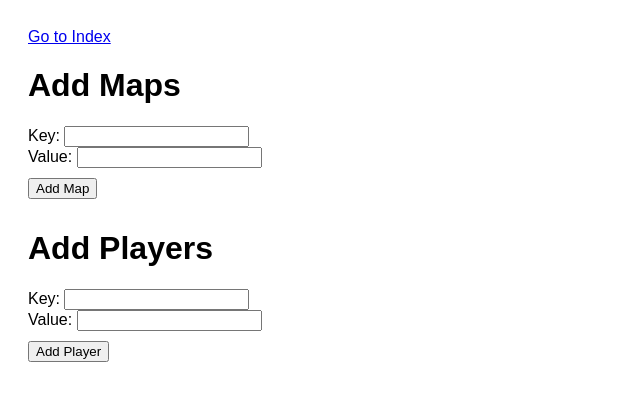
After one commit to vcanillas/aoe4-lp-playertools, a Flask app: page /admin in a window 1280 px wide. The commit adds this page. Shown: the top 401 px of the page, without its empty margins (0-640 px from the left). Run offline with Flask 3, Linux system fonts and the light colour scheme.

Commit message:
admin part

```diff
--- a/app.py
+++ b/app.py
@@ -1,7 +1,7 @@
 import requests, json
 from typing import List
 from flask import Flask, request, jsonify, render_template
-from reference import PLAYERS
+import reference
 import model, settings
 
 app = Flask(__name__)
@@ -99,12 +99,11 @@ def process_data(data, player1_id) -> List[model.Map]:
 
 def get_all_players(matches: List[model.Map]):
     # Make a shallow copy of PLAYERS to avoid modifying the original list
-    updated_players = PLAYERS.copy()
+    updated_players = reference.get_Players().copy()
 
     for match in matches:
         for team in match.teams:
             for player in team.players:
-                player_id = player.profile_id
                 # If player not already in PLAYERS
                 if player.profile_id not in updated_players:
                     # Create new player object
@@ -113,18 +112,46 @@ def get_all_players(matches: List[model.Map]):
     return updated_players
 
 
-@app.route("/get_players", methods=["GET"])
+@app.route("/players", methods=["GET"])
 def get_players():
-    return jsonify(PLAYERS)
+    return reference.get_Players()
 
 
-@app.route("/")
-def index():
-    return render_template("index.html")
+@app.route("/player", methods=["POST"])
+def add_player():
+    players = reference.get_Players()
+    new_id = request.json.get("id")
+    new_value = request.json.get("value")
+    if new_id in players:
+        return jsonify({"error": "ID already exists"}), 400
+    players[new_id] = new_value
+
+    sorted_maps = dict(sorted(players.items(), key=lambda item: item[1]))
+    reference.save_data("players.json", sorted_maps)
+    return jsonify({"message": "Player added"}), 201
+
+
+@app.route("/maps", methods=["GET"])
+def get_maps():
+    return reference.get_Maps()
+
+
+@app.route("/map", methods=["POST"])
+def add_map():
+    maps = reference.get_Maps()
+    new_id = request.json.get("id")
+    new_value = request.json.get("value")
+    if new_id in maps:
+        return jsonify({"error": "ID already exists"}), 400
+    maps[new_id] = new_value
+
+    sorted_maps = dict(sorted(maps.items(), key=lambda item: item[1]))
+    reference.save_data("maps.json", sorted_maps)
+    return jsonify({"message": "Civilization added"}), 201
 
 
 @app.route("/games", methods=["POST"])
-def map_route():
+def game_route():
 
     data = request.get_json()
     player_id = int(data.get("player_id"))
@@ -162,5 +189,15 @@ def map_route():
     return jsonify({"players": all_players, "maps": map_dicts})
 
 
+@app.route("/admin")
+def home():
+    return render_template("admin.html")
+
+
+@app.route("/")
+def index():
+    return render_template("index.html")
+
+
 if __name__ == "__main__":
     app.run(debug=True)
--- a/reference.py
+++ b/reference.py
@@ -1,3 +1,6 @@
+import json
+import os
+
 CIVILIZATIONS = {
     106553: "eng",
     129267: "mon",
@@ -20,73 +23,27 @@ CIVILIZATIONS = {
 }
 
 
-PLAYERS = {
-    8432378: "Anotand",
-    4583101: "Baltune",
-    8139502: "Beasty",
-    6946065: "Bee",
-    520130: "Chuckfrancis",
-    7090781: "coRe",
-    6943917: "DeMu",
-    8945737: "Gullyd3ck3l",
-    16794502: "JIF Music",
-    3813060: "kiljardi",
-    3877183: "LaSh",
-    22831107: "Learning Ottoman",
-    8354416: "loueMT",
-    8272651: "LucifroN7",
-    6961598: "MeomaikA",
-    1102458: "MarineLorD",
-    9298419: "Numudan",
-    1445943: "Ourk",
-    8446710: "1puppypaw",
-    9469627: "Remilia Scarlet",
-    2347873: "SAS",
-    4703134: "Starflark",
-    2942077: "Valdemar",
-    1571336: "viBalton",
-    60328: "VortiX",
-    8442107: "Wam01",
-    14611083: "Deniskya",
-    1408680: "Antoxa",
-    3553176: "KoMyN",
-    18504557: "Realt1ger",
-    20194124: "Fluffy",
-    9101896: "HOMS-.-SENPAI",
-    8130680: "Scatterbrained",
-    7614140: "Msn.dk",
-    11628131: "kjj",
-    7647757: "Kyo",
-    3671968: "Matiz",
-}
+def get_Players():
+    data = load_data("players.json")
+    # Convert keys from string to int
+    int_keys_data = {int(k): v for k, v in data.items()}
+    return int_keys_data
 
 
-MAPS = {
-    "ancient_spires": "Ancient Spires",
-    "arid_plains": "Sunkenlands",
-    "baldland": "Baldland",
-    "cliffside": "Cliffside",
-    "dry_arabia": "Dry Arabia",
-    "egcdryriver": "Dry River",
-    "egcfrisianmarshesmapname": "Frisian Marshes",
-    "egcholyisland": "Holy Island",
-    "egcrelicriver": "Relic River",
-    "elitegorge": "Gorge",
-    "eliteislands": "Archipelago",
-    "elitescandinavia": "Scandinavia",
-    "enlightened_horizon": "Enlightened Horizon",
-    "excavation": "Excavation",
-    "gorge": "Gorge",
-    "lipany": "Lipany",
-    "hideout": "Hideout",
-    "hill_and_dale": "Hill and Dale",
-    "kawassan": "Kawasan",
-    "king_of_hill": "King of the Hill",
-    "regions": "Regions",
-    "underhill": "Carmel",
-    "relic_river": "Relic River",
-    "alopecia": "Alopecia",
-}
+def get_Maps():
+    return load_data("maps.json")
+
+
+@staticmethod
+def load_data(filename):
+    with open(os.path.join(os.path.dirname(__file__), "data", filename), "r") as f:
+        return json.load(f)
+
+
+@staticmethod
+def save_data(filename, data):
+    with open(os.path.join(os.path.dirname(__file__), "data", filename), "w") as f:
+        json.dump(data, f, indent=4)
 
 # Sort the list by the 'name' key
 # sorted_items = sorted(MAPS.items(), key=lambda item: item[0].lower())
--- a/static.py
+++ b/static.py
@@ -1,4 +1,4 @@
-from reference import PLAYERS, MAPS, CIVILIZATIONS
+from reference import get_Maps, get_Players, CIVILIZATIONS
 
 
 @staticmethod
@@ -64,7 +64,7 @@ def get_civilization_lp(id):
 @staticmethod
 def get_map_lp(id, label):
     try:
-        return MAPS.get(id, f"### Unknown - {id} - {label}")
+        return get_Maps().get(id, f"### Unknown - {id} - {label}")
     except KeyError:
         return f"Unknow_Key ### - {id} - {label}"
 
@@ -72,7 +72,7 @@ def get_map_lp(id, label):
 @staticmethod
 def get_player_name_lp(id, label):
     try:
-        return PLAYERS.get(id, f"{label} - ### Unknown - {id}")
+        return get_Players().get(id, f"{label} - ### Unknown - {id}")
     except KeyError:
         return f"Unknow_Key ### - {id} - {label} - "
 
--- /dev/null
+++ b/templates/admin.html
@@ -0,0 +1,72 @@
+<!DOCTYPE html>
+<html lang="en">
+
+<head>
+    <meta charset="utf-8" />
+    <meta name="viewport" content="width=device-width, initial-scale=1.0" />
+    <title>Player Tools</title>
+
+    <link rel="stylesheet" href="{{ url_for('static', filename='css/styles.css') }}">
+</head>
+
+<body>
+    <a href="./">Go to Index</a> <br />
+
+    <h1>Add Maps</h1>
+    <form id="mapsForm" action="/map" method="POST">
+        <label for="mapKey">Key:</label>
+        <input type="text" id="mapKey" name="id" required>
+        <br>
+        <label for="mapValue">Value:</label>
+        <input type="text" id="mapValue" name="value" required>
+        <br>
+        <button type="submit">Add Map</button>
+    </form>
+
+    <h1>Add Players</h1>
+    <form id="playersForm" action="/player" method="POST">
+        <label for="playerKey">Key:</label>
+        <input type="text" id="playerKey" name="id" required>
+        <br>
+        <label for="playerValue">Value:</label>
+        <input type="text" id="playerValue" name="value" required>
+        <br>
+        <button type="submit">Add Player</button>
+    </form>
+
+    <script>
+        document.getElementById('mapsForm').addEventListener('submit', function (e) {
+            e.preventDefault();
+            const key = document.getElementById('mapKey').value;
+            const value = document.getElementById('mapValue').value;
+            fetch('/map', {
+                method: 'POST',
+                headers: {
+                    'Content-Type': 'application/json'
+                },
+                body: JSON.stringify({ id: key, value: value })
+            })
+                .then(response => response.text())
+                .then(data => alert(data))
+                .catch(error => alert('Error: ' + error));
+        });
+
+        document.getElementById('playersForm').addEventListener('submit', function (e) {
+            e.preventDefault();
+            const key = document.getElementById('playerKey').value;
+            const value = document.getElementById('playerValue').value;
+            fetch('/player', {
+                method: 'POST',
+                headers: {
+                    'Content-Type': 'application/json'
+                },
+                body: JSON.stringify({ id: key, value: value })
+            })
+                .then(response => response.text())
+                .then(data => alert(data))
+                .catch(error => alert('Error: ' + error));
+        });
+    </script>
+</body>
+
+</html>
--- a/templates/index.html
+++ b/templates/index.html
@@ -11,6 +11,7 @@
 </head>
 
 <body>
+    <a href="./admin">Go to Admin Page</a> <br />
     <!-- Player dropdown (for 'Get Details') -->
     <label for="playerSelect">Select Player:</label>
     <select id="playerSelect"></select>
```
Also changed, not shown: data/maps.json (added, +30 -0 lines), data/players.json (added, +39 -0 lines), static/js/scripts.js (+3 -5 lines), 1 other file.
